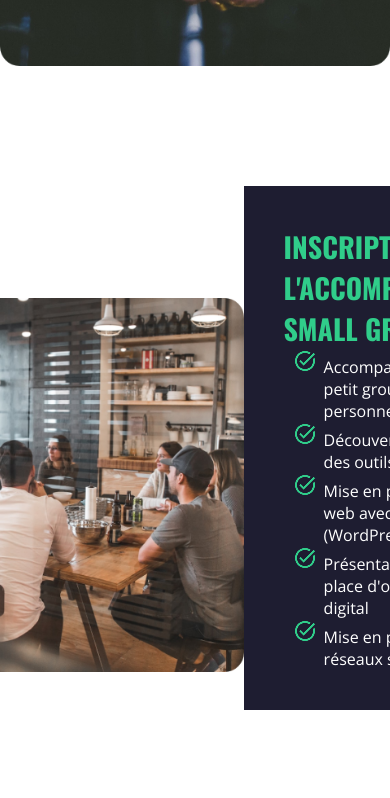
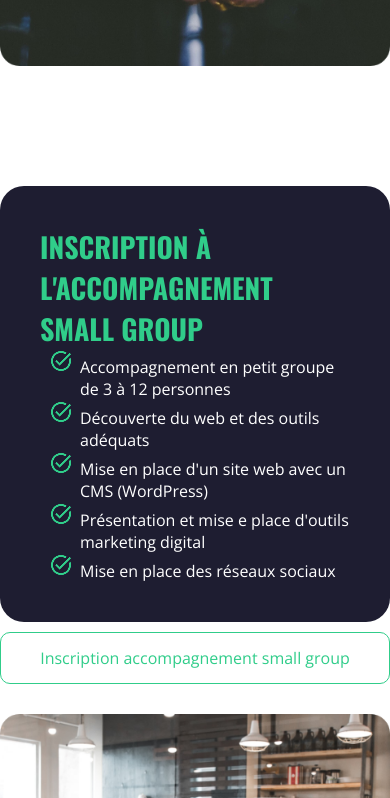
Before and after one commit to Xaldin83/SkillFacile, a plain HTML site: page index.html in a window 390 px wide. Shown: the part 4346-5144 px from the top of the page. Drawn offline with nearby package versions, Linux system fonts and the light colour scheme.

Commit message:
Rajout Responsive 767px

```diff
--- a/css/style.css
+++ b/css/style.css
@@ -556,4 +556,23 @@
         border-radius: 24px;
     }
 
+    main>#section4>#small_group{
+        display: grid;
+        gap: 30px;
+        justify-items: center;
+        flex-direction: row-reverse;
+    }
+
+    main>#section4>#small_group>div{
+        grid-row: 1;
+    }
+
+    main>#section4>#small_group>div>article{
+        margin-bottom: 10px;
+        padding-right: 40px;
+        border-radius: 24px;
+        ;
+    }
+
+
 }
```
